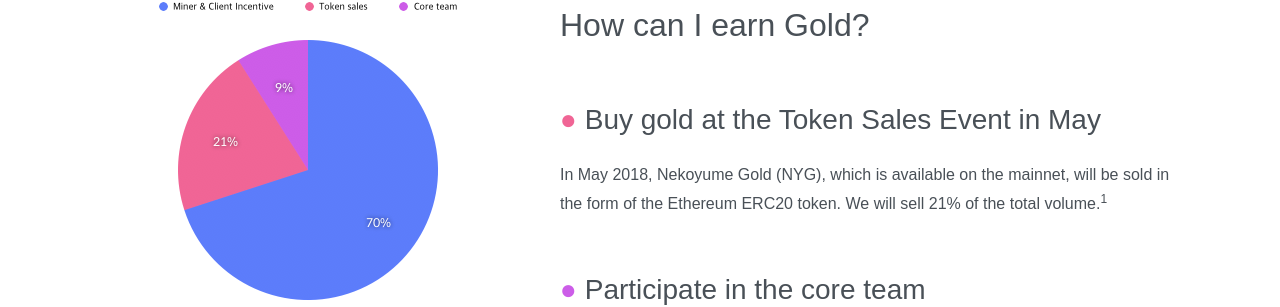
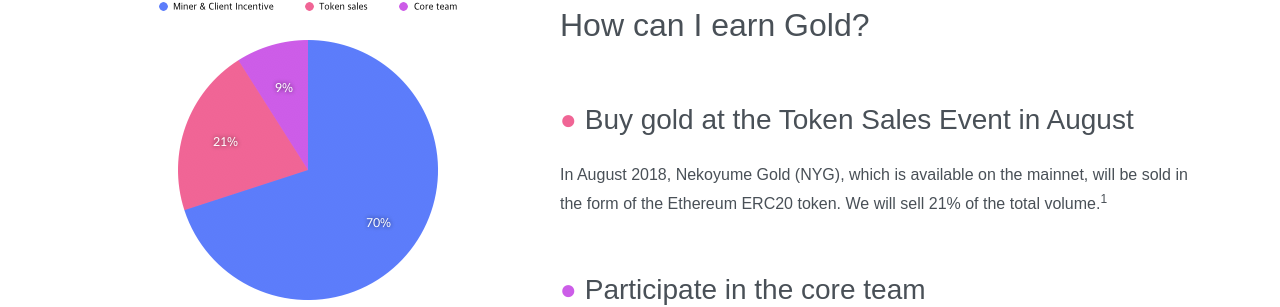
Before and after one commit to nekoyume/nekoyume.github.io, a Jekyll site: the page built from index.html, in a window 1280 px wide and 900 px high, scrolled down 3630 px. Shown: the part 156-463 px from the top of the window. Built offline with Jekyll 4.4.1, drawn with Linux system fonts in a browser that asks for light colours; nearby versions of some CDN libraries; some web fonts are replaced.

Commit message:
Postpone May TGE event schedule to August

```diff
--- a/index.html
+++ b/index.html
@@ -154,8 +154,8 @@
         </div>
         <div class="col-md-7 col-xs-12">
           <h2>How can I earn Gold?</h2>
-          <h3 class="token-method sales"><span class="circle">●</span> Buy gold at the Token Sales Event in May</h3>
-          <p>In May 2018, Nekoyume Gold (NYG), which is available on the mainnet, will be sold in the form of the Ethereum ERC20 token. We will sell 21% of the total volume.<sup>1</sup></p>
+          <h3 class="token-method sales"><span class="circle">●</span> Buy gold at the Token Sales Event in August</h3>
+          <p>In August 2018, Nekoyume Gold (NYG), which is available on the mainnet, will be sold in the form of the Ethereum ERC20 token. We will sell 21% of the total volume.<sup>1</sup></p>
           <h3 class="token-method team"><span class="circle">●</span> Participate in the core team</h3>
           <p>During the intensive development period over the next year, 9% of the gold reserves will be distributed to the core team members in proportion to their contribution amounts. If you can help with development in any direction, please apply for support at <a class="mail" href="mailto:jc@nekoyu.me">jc@nekoyu.me</a> or send a Pull Request for the opened issue.</p>
 
```
